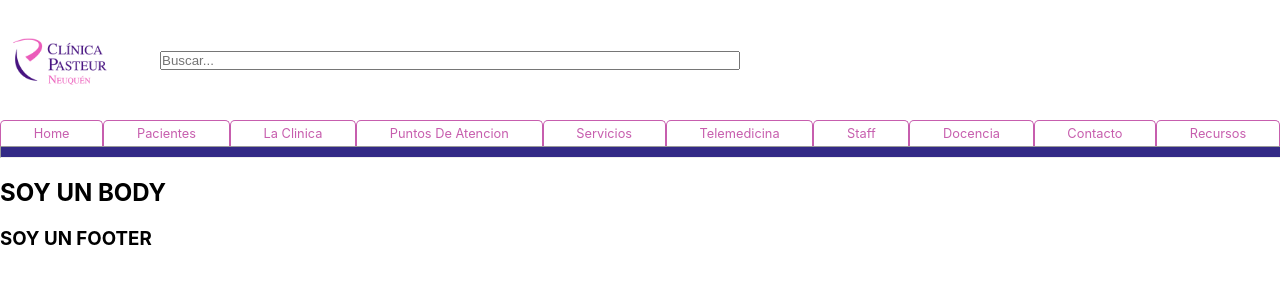
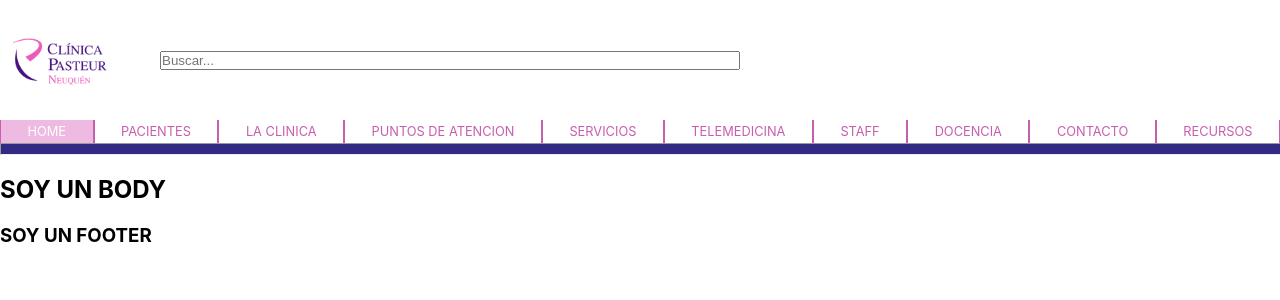
Before and after one commit to lightan1210/webpage-clinica_pasteur, a React (Create React App) app: page / in a window 1280 px wide. Shown: the top 300 px of the page. Built offline with nearby package versions, Linux system fonts and the light colour scheme.

Commit message:
Add SubMenu to NavBar

```diff
--- a/src/App.css
+++ b/src/App.css
@@ -35,6 +35,10 @@
   width: 100%;
 }
 
+.NavBar .Active>a {
+  color: white;
+}
+
 .NavBar > ul {
   background-color: white;
   display: flex;
@@ -46,23 +50,52 @@
   width: 100%;
 }
 
-.NavBar li {
+.NavBar>ul>li {
   align-items: center;
-  border-top-left-radius: 5px;
-  border-top-right-radius: 5px;
   border-left: 1px solid #c75eae;
   border-right: 1px solid #c75eae;
-  border-top: 1px solid #c75eae;
   color: #c75eae;
   display: flex;
   justify-content: center;
   flex-grow: 1;
   font-size: .8em;
-  padding: 5px;
-  text-transform: capitalize;
+  padding: 4px;
+  position: relative;
+  text-transform: uppercase;
 }
 
-.NavBar li:hover {
+li>.SubMenu {
+  background-color: transparent;
+  display: none;
+  list-style: none;
+  left: 0;
+  padding: 3px 0;
+  position: absolute;
+  top: 100%;
+}
+
+li:hover>.SubMenu {
+  display: flex;
+  flex-direction: column;
+  gap: 2px;
+  white-space: nowrap;
+}
+
+.SubMenu>li {
+  background-color: #eebae2;
+  box-shadow: 0 0 5px 0 #eebae2;
+  padding: 5px;
+}
+
+.SubMenu>li:hover {
+  box-shadow: 0 0 5px 0 black;
+}
+.NavBar li>a {
+  color: #c75eae;
+  text-decoration: none;
+}
+
+.NavBar li:hover, .Active {
   background-color: #eebae2;
   cursor:pointer;
   transition-duration: .4s;
@@ -117,7 +150,7 @@ hr {
     display: block;
   }
 
-  .NavBar ul {
+  .NavBar>ul {
     display: none;
     flex-direction: column;
     font-size: 1.5em;
--- a/src/components/Header.js
+++ b/src/components/Header.js
@@ -14,16 +14,78 @@ export default function Header() {
             <div className="BurgerButton">≡</div>
             <nav className="NavBar">
                 <ul>
-                    <li> <a>home</a> </li>
-                    <li> <a>pacientes</a> </li>
-                    <li> <a>la clinica</a> </li>
-                    <li> <a>puntos de atencion</a> </li>
-                    <li> <a>servicios</a> </li>
-                    <li> <a>telemedicina</a> </li>
-                    <li> <a>staff</a> </li>
-                    <li> <a>docencia</a> </li>
-                    <li> <a>contacto</a> </li>
-                    <li> <a>recursos</a> </li>
+                    <li className='Active'><a href="#">home</a></li>
+                    <li>
+                        <a href="#">pacientes</a>
+                        <ul className='SubMenu'>
+                            <li><a href="#">informacion util</a></li>
+                        </ul>
+                    </li>
+                    <li>
+                        <a href="#">la clinica</a>
+                        <ul className='SubMenu'>
+                            <li><a href="#">mision</a></li>
+                            <li><a href="#">vision</a></li>
+                            <li><a href="#">filosofia</a></li>
+                            <li><a href="#">valores</a></li>
+                        </ul>
+                    </li>
+                    <li>
+                        <a href="#">puntos de atencion</a>
+                        <ul className='SubMenu'>
+                            <li><a href="#">rioja 36</a></li>
+                            <li><a href="#">cai rioja 113</a></li>
+                            <li><a href="#">cari roca 109</a></li>
+                            <li><a href="#">cai rufino ortega 130</a></li>
+                            <li><a href="#">cai san martin 130</a></li>
+                            <li><a href="#">cai oftalmologia</a></li>
+                        </ul>
+                    </li>
+                    <li>
+                        <a href="#">servicios</a>
+                        <ul className='SubMenu'>
+                            <li><a href="#">cardiologia</a></li>
+                            <li><a href="#">cirugia cardiovascular</a></li>
+                            <li><a href="#">clinica medica</a></li>
+                            <li><a href="#">emergencias</a></li>
+                            <li><a href="#">endoscopia</a></li>
+                            <li><a href="#">hemoterapia</a></li>
+                            <li><a href="#">hepatologia</a></li>
+                            <li><a href="#">imagenes</a></li>
+                            <li><a href="#">kinesiologia</a></li>
+                            <li><a href="#">laboratorio</a></li>
+                            <li><a href="#">nefrologia</a></li>
+                            <li><a href="#">obesidad, diabetes y metabolismo</a></li>
+                            <li><a href="#">oftalmologia</a></li>
+                            <li><a href="#">unidad materno infantil</a></li>
+                            <li><a href="#">unidad quirurgica</a></li>
+                            <li><a href="#">unidad de terapia intensiva</a></li>
+                            <li><a href="#">oncologia</a></li>
+                            <li><a href="#">hemodinamia e intervencionismo</a></li>
+                            <li><a href="#">uco unidad coronaria</a></li>
+                        </ul>
+                    </li>
+                    <li>
+                        <a href="#">telemedicina</a>
+                        <ul className='SubMenu'>
+                            <li><a href="#">para medicos</a></li>
+                            <li><a href="#">para medicos (videos)</a></li>
+                            <li><a href="#">para pacientes</a></li>
+                            <li><a href="#">para pacientes (videos)</a></li>
+                        </ul>
+                    </li>
+
+                    <li>
+                        <a href="#">staff</a>
+                        <ul className='SubMenu'>
+                            <li><a href="#">listado por nombre</a></li>
+                            <li><a href="#">listado por especialidad</a></li>
+                            <li><a href="#">listado por pda</a></li>
+                        </ul>
+                    </li>
+                    <li> <a href="#">docencia</a> </li>
+                    <li> <a href="#">contacto</a> </li>
+                    <li> <a href="#">recursos</a> </li>
                 </ul>
             </nav>
             <hr/>
```
